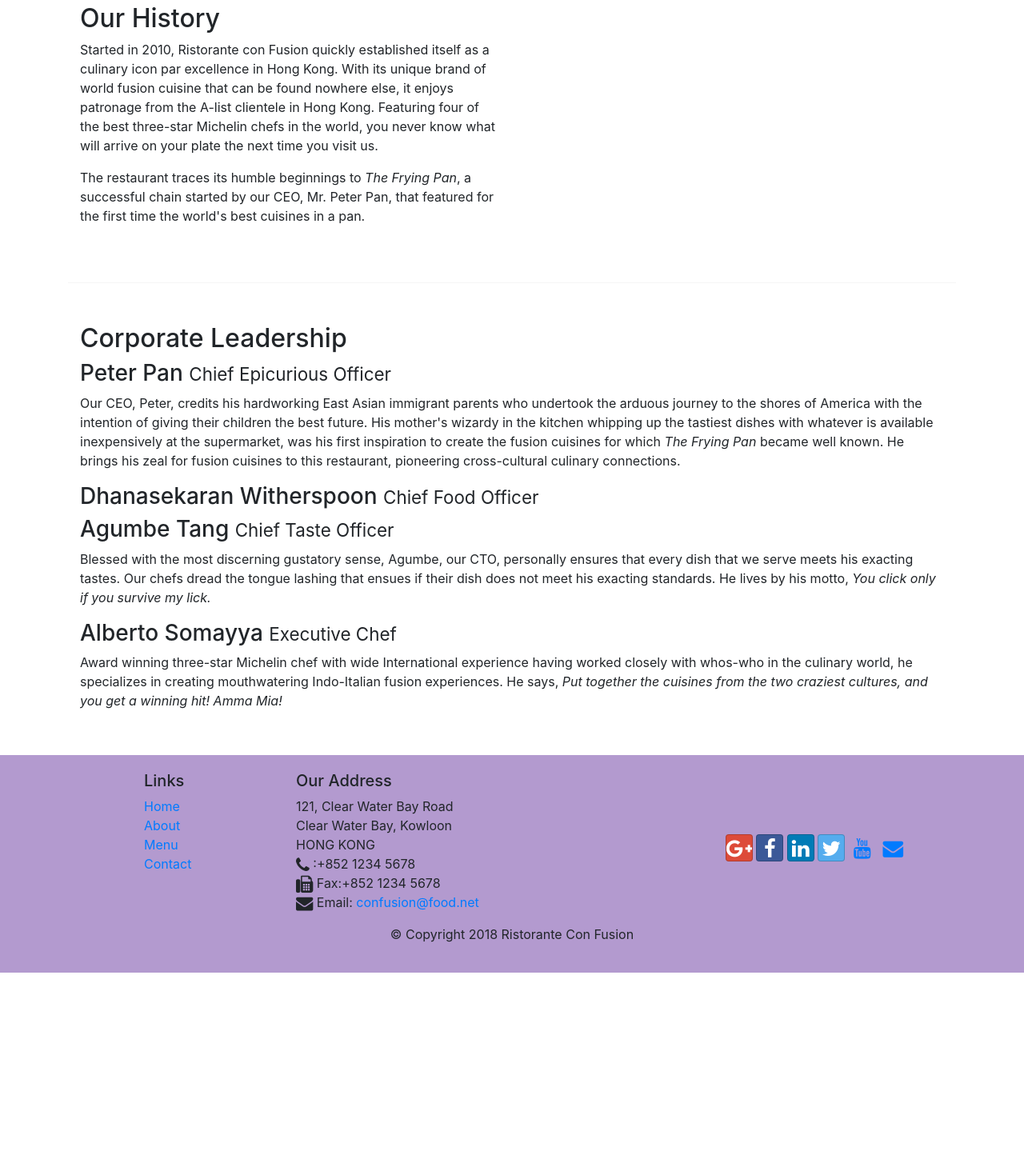
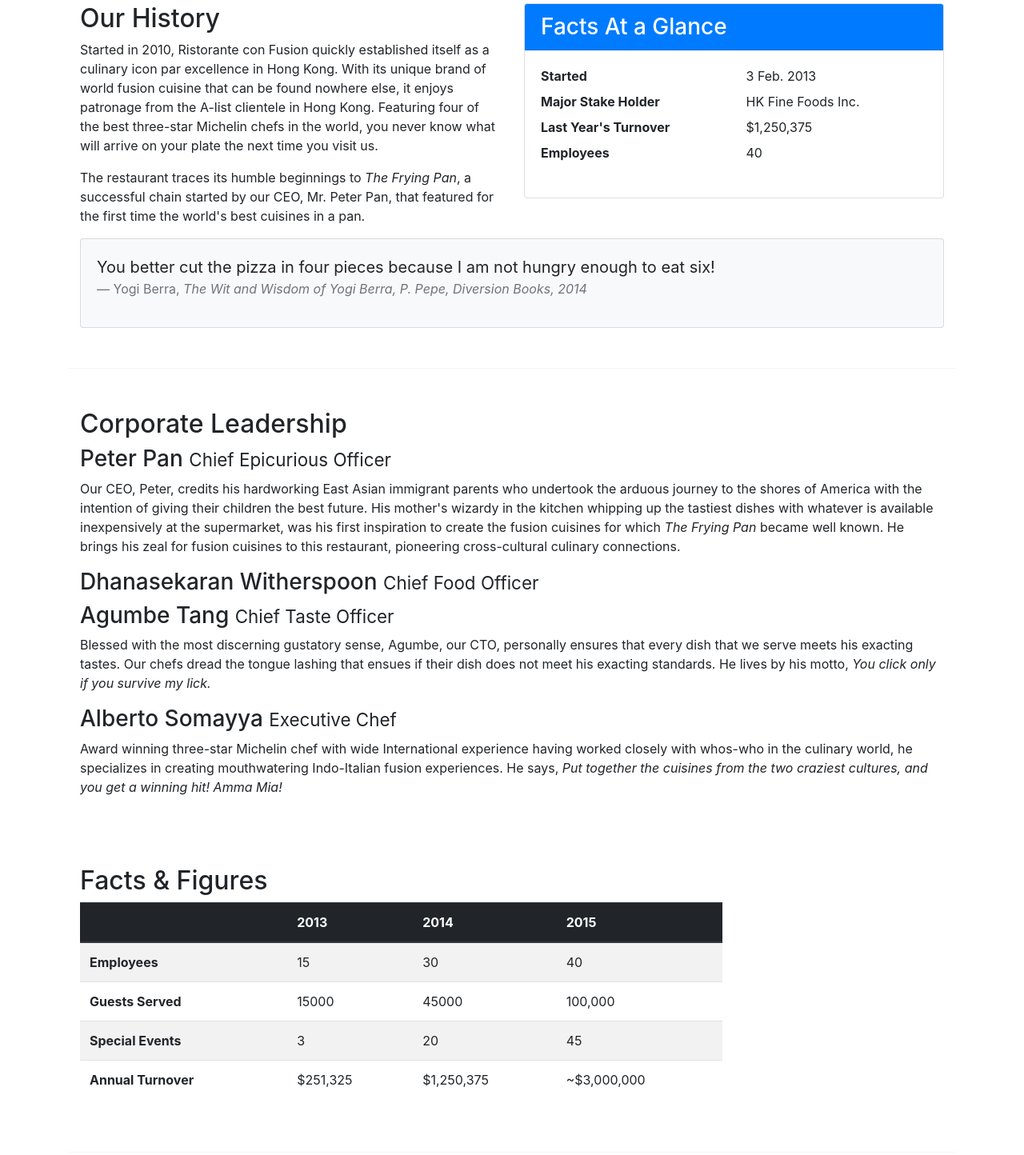
Before and after one commit to ahmadsayeb/Bootstrap-intro, a website: page aboutus.html in a window 1280 px wide. Shown: the part 511-1955 px from the top of the page at 80% size. Before the commit the page ends 1727 px from the top, so only its background shows below. Drawn offline with nearby package versions, Linux system fonts and the light colour scheme.

Commit message:
Learning tables

```diff
--- a/aboutus.html
+++ b/aboutus.html
@@ -68,8 +68,38 @@
                 <p>Started in 2010, Ristorante con Fusion quickly established itself as a culinary icon par excellence in Hong Kong. With its unique brand of world fusion cuisine that can be found nowhere else, it enjoys patronage from the A-list clientele in Hong Kong.  Featuring four of the best three-star Michelin chefs in the world, you never know what will arrive on your plate the next time you visit us.</p>
                 <p>The restaurant traces its humble beginnings to <em>The Frying Pan</em>, a successful chain started by our CEO, Mr. Peter Pan, that featured for the first time the world's best cuisines in a pan.</p>
             </div>
-            <div>
-            </div>
+                <div class="col-sm-6">
+                    <div class="card">
+                        <h3 class="card-header bg-primary text-white">Facts At a Glance</h3>
+                        <div class="card-body">
+                            <dl class="row">
+                                <dt class="col-6">Started</dt>
+                                <dd class="col-6">3 Feb. 2013</dd>
+                                <dt class="col-6">Major Stake Holder</dt>
+                                <dd class="col-6">HK Fine Foods Inc.</dd>
+                                <dt class="col-6">Last Year's Turnover</dt>
+                                <dd class="col-6">$1,250,375</dd>
+                                <dt class="col-6">Employees</dt>
+                                <dd class="col-6">40</dd>
+                            </dl>
+                        </div>
+                    </div>
+
+                </div>
+                <div class="col-12">
+                    <div class="card card-body bg-light">
+                        <blockquote class="blockquote">
+                            <p class="mb-0">You better cut the pizza in four pieces because I am not hungry enough
+                                to eat six!
+                            </p>
+                            <footer class="blockquote-footer">Yogi Berra,
+                                <cite title="Source Title">The Wit and Wisdom of
+                                    Yogi Berra, P. Pepe, Diversion Books, 2014
+                                </cite>
+                            </footer>
+                        </blockquote>
+                    </div>
+                </div>
         </div>
 
         <div class="row row-second">
@@ -92,6 +122,50 @@
                     <p>Award winning three-star Michelin chef with wide International experience having worked closely with whos-who in the culinary world, he specializes in creating mouthwatering Indo-Italian fusion experiences. He says, <em>Put together the cuisines from the two craziest cultures, and you get a winning hit! Amma Mia!</em></p>
                 </div>
             </div>
+       </div>
+       <div class="row row-content">
+           <div class="col-12 col-sm-9">
+               <h2>Facts &amp; Figures</h2>
+               <div class="table-responsive">
+                <table class="table table-striped">
+                    <thead class="thead-dark">
+                        <tr>
+                            <th>&nbsp;</th>
+                            <th>2013</th>
+                            <th>2014</th>
+                            <th>2015</th>
+                        </tr>
+                    </thead>
+                    <tbody>
+                        <tr>
+                            <th>Employees</th>
+                            <td>15</td>
+                            <td>30</td>
+                            <td>40</td>
+                        </tr>
+                        <tr>
+                            <th>Guests Served</th>
+                            <td>15000</td>
+                            <td>45000</td>
+                            <td>100,000</td>
+                        </tr>
+                        <tr>
+                            <th>Special Events</th>
+                            <td>3</td>
+                            <td>20</td>
+                            <td>45</td>
+                        </tr>
+                        <tr>
+                            <th>Annual Turnover</th>
+                            <td>$251,325</td>
+                            <td>$1,250,375</td>
+                            <td>~$3,000,000</td>
+                        </tr>
+                    </tbody>
+                </table>
+            </div>
+           </div>
+           <div class="col-12 col-sm-3"></div>
        </div>
 
     </div>
```
